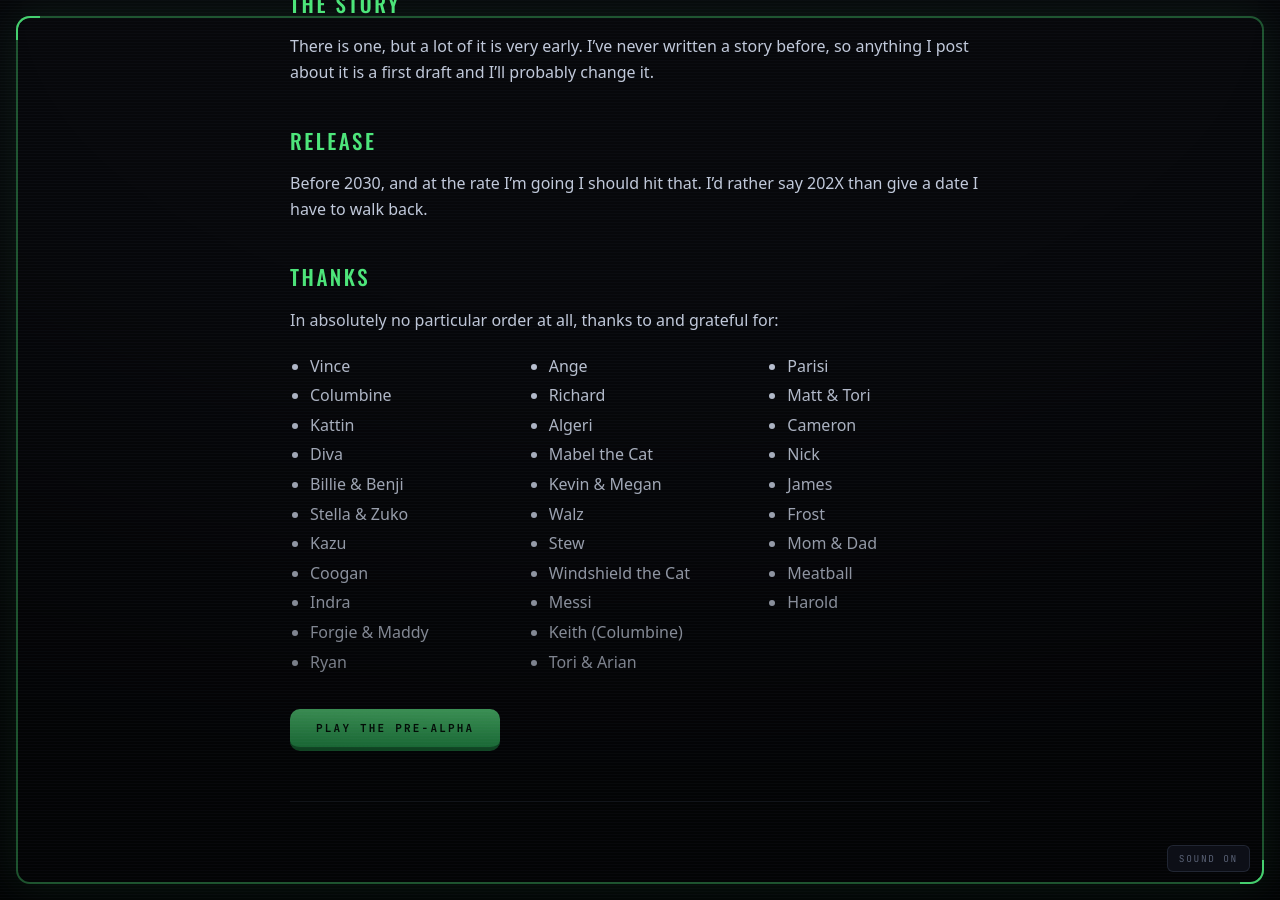
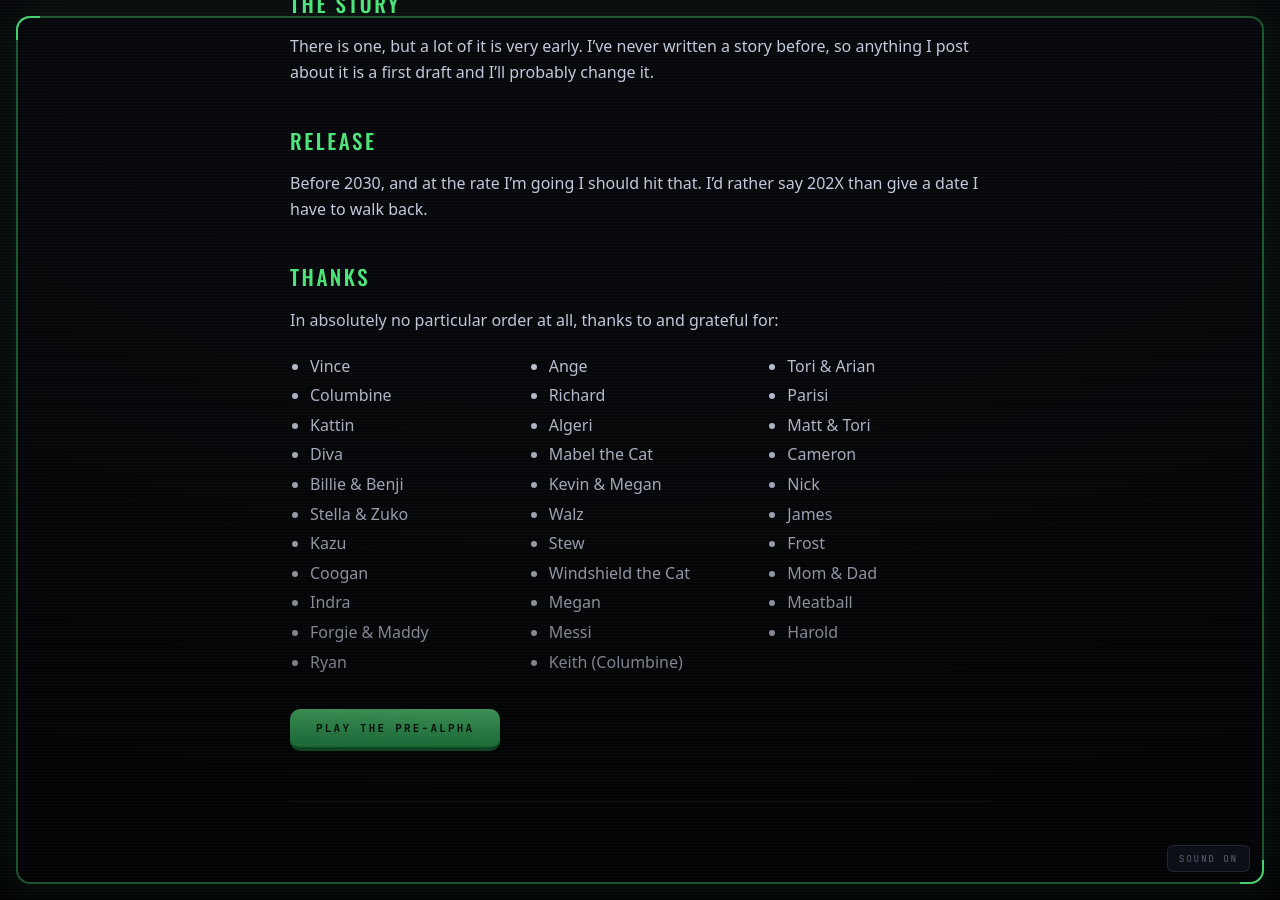
Before and after one commit to WhitleyStriber/drith.github.io, a Jekyll site: the page built from _posts/2026-08-01-drith-an-introduction.md, in a window 1280 px wide and 900 px high, scrolled down 2399 px. Built offline with Jekyll 4.4.1, drawn with Linux system fonts in a browser that asks for light colours.

Commit message:
Devlog: add Megan to thanks
Co-Authored-By: Claude Opus 5 (1M context) <noreply@anthropic.com>

```diff
--- a/_posts/2026-08-01-drith-an-introduction.md
+++ b/_posts/2026-08-01-drith-an-introduction.md
@@ -127,6 +127,7 @@ In absolutely no particular order at all, thanks to and grateful for:
   <li>Walz</li>
   <li>Stew</li>
   <li>Windshield the Cat</li>
+  <li>Megan</li>
   <li>Messi</li>
   <li>Keith (Columbine)</li>
   <li>Tori &amp; Arian</li>
```
